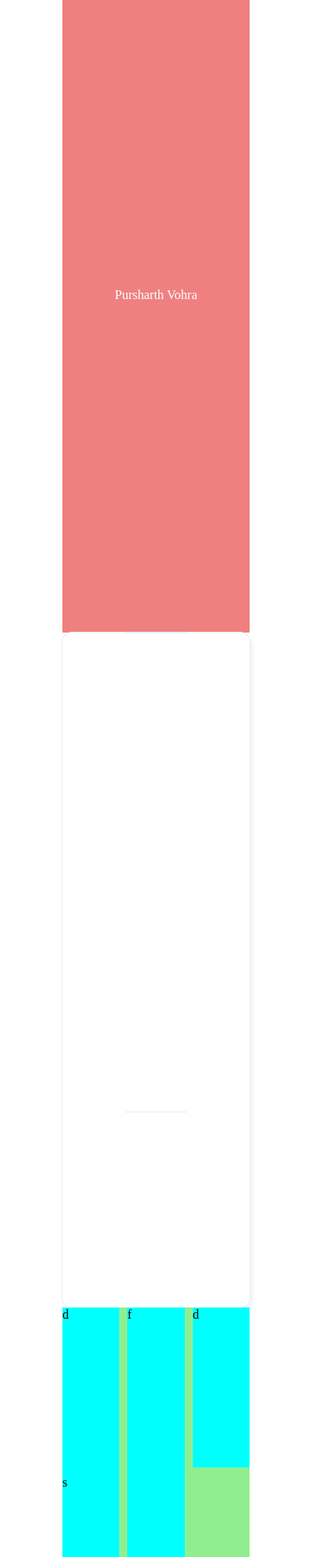
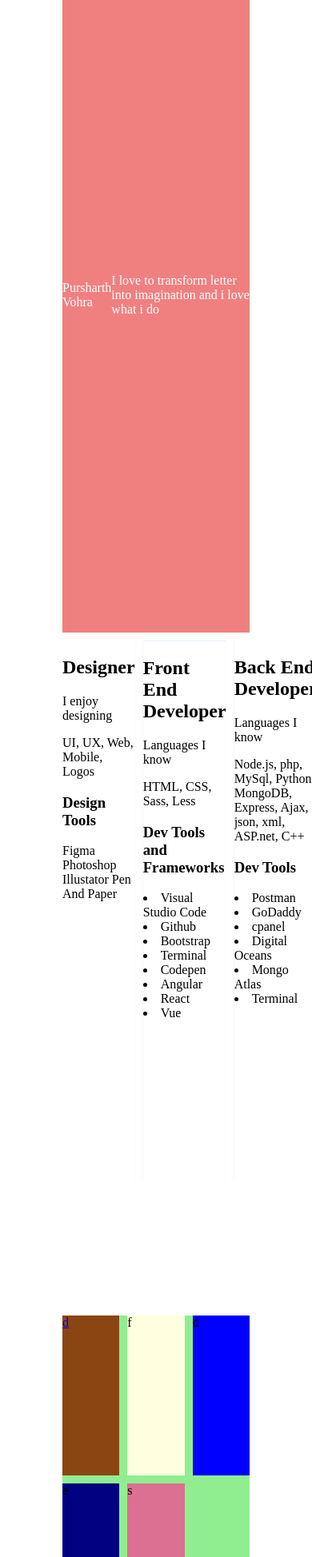
Before and after one commit to parasVohra/portfolio, a website: page index.html in a window 390 px wide. Shown: the part 53-2000 px from the top of the page at 80% size. Drawn offline with Linux system fonts and the light colour scheme.

Commit message:
project page added

```diff
--- a/index.html
+++ b/index.html
@@ -25,27 +25,76 @@
                         <li class="menuItem">About Me</li>
                         <li class="menuItem">Contact</li>
                         <li class="menuItem">Resume</li>
-                        <div>paras</div>
                     </div>
                 </div>
 
            <p>Pursharth Vohra</p>
+          <div> <p>I love to transform letter into imagination and i love what i do </p></div>
         </div>
 
         <div class="aboutContainer">
 
             <div class="designer">
+                <h2>Designer</h2>
+
+               <p>I enjoy designing</p>
+               <p>UI, UX, Web, Mobile, Logos</p>
+
+               <h3>Design Tools</h3>
+
+               <p>
+                   Figma
+                   Photoshop
+                   Illustator
+                   Pen And Paper
+               </p>
+
 
             </div>
 
-            <div class="frontEnd"></div>
+            <div class="frontEnd">
+                <h2>Front End Developer
+                </h2>
 
-            <div class="backEnd"></div>
+                <p>Languages I know</p>
+               <p> HTML, CSS, Sass, Less</p>
+
+               <h3>Dev Tools and Frameworks</h3>
+
+               <li>Visual Studio Code</li>
+               <li>Github</li>
+               <li>Bootstrap</li>
+               <li>Terminal</li>
+                <li>Codepen</li>
+                <li>Angular</li>
+                <li>React</li>
+                <li>Vue</li>
+
+
+
+            </div>
+
+            <div class="backEnd">
+               <h2> Back End Developer</h2>
+
+               <p>Languages I know</p>
+
+               <p>Node.js, php, MySql, Python, MongoDB, Express, Ajax, json, xml, ASP.net, C++</p>
+
+               <h3>Dev Tools</h3>
+               <li>Postman</li>
+               <li>GoDaddy</li>
+               <li>cpanel</li>
+               <li>Digital Oceans</li>
+               <li>Mongo Atlas</li>
+               <li>Terminal</li>
+            </div>
+
 
         </div>
 
         <div class="projectsContainer">
-            <div class="project p1">d</div>
+            <div class="project p1"> <a href="./explorersgetaway.html">d</a></div>
             <div class="project p2">f</div>
             <div class="project p3">d</div>
             <div class="project p4">e</div>
--- a/styles/style.css
+++ b/styles/style.css
@@ -7,7 +7,7 @@
 .menuButton .bar1, .menuButton .bar2, .menuButton .bar4 {
   width: 35px;
   height: 5px;
-  background-color: #fff;
+  background-color: rgb(26, 13, 13);
   margin: 6px 0;
   -webkit-transition: 0.4s;
   transition: 0.4s;
@@ -18,7 +18,7 @@
 .menuButton .bar3 {
   -webkit-transition: 0.4s;
   transition: 0.4s;
-  background-color: white;
+  background-color: black;
   z-index: 3;
   border-radius: 5px;
 }
@@ -27,13 +27,24 @@
   position: fixed;
   right: -50%;
   height: 100vh;
-  width: 40%;
+  width: 30vw;
   color: white;
   top: 0px;
-  background-color: black;
+  background-color:rgb(145, 90, 90);
   -webkit-transition: 0.4s;
   transition: 0.4s;
   z-index: -1;
+  display: grid;
+  grid-template-columns: 1fr;
+  grid-auto-rows: 10vh;
+  justify-items: center;
+  font-size: 30px;
+  padding-top: 15vh;
+}
+
+.menuItem{
+
+
 }
 
 .menuButton .menuSlider li {
@@ -110,25 +121,36 @@ body {
 .aboutContainer {
   height: 100vh;
   background-color: white;
+  padding-top: 10px;
 
   display: grid;
   grid-template-columns: 1fr 1fr 1fr;
-  grid-template-rows: 600px;
+  grid-template-rows: 100%;
   border-radius: 12px;
-  box-shadow:  5px 5px 0 rgba(233,240,243,0.5), 0 0 0 1px #E6ECF8
-
+  grid-gap: 10px;
 }
 
 .designer{
+  clip-path: polygon(0 0, 100% 0, 100% 80%, 0 70%);
+  background-color: white;
+  box-shadow:  5px 5px 5px rgba(233,240,243,0.5), 0 0 0 1px #E6ECF8
 
 }
 
 .frontEnd{
   border-top: solid #E6ECF8 1px;
   border-bottom:solid #E6ECF8 1px ;
+  clip-path: polygon(0 0, 100% 0, 100% 80%, 50% 85%, 0 80%);
+  background-color: white;;
+  box-shadow:  5px 5px 5px rgba(233,240,243,0.5), 0 0 0 1px #E6ECF8
+
+
 
 }
 .backEnd{
+  clip-path: polygon(0 0, 100% 0, 100% 70%, 0% 80%);
+  background-color: white;;
+  box-shadow:  5px 5px 5px rgba(233,240,243,0.5), 0 0 0 1px #E6ECF8
 
 }
 
@@ -145,20 +167,23 @@ body {
 }
 
 .p1 {
- grid-row: 1/3;
- grid-column: 1/2
+ grid-row: 1/2;
+ grid-column: 1/2;
+ background-color: saddlebrown;
 
 }
 
 .p2 {
-  grid-row: 1/3;
- grid-column: 2/3
+  grid-row: 1/2;
+ grid-column: 2/3;
+ background-color: lightyellow;
 
 }
 
 .p3 {
   grid-row: 1/2;
  grid-column: 3/4;
+ background-color: blue;
 
 }
 
@@ -166,16 +191,17 @@ body {
 
   grid-row: 2/3;
   grid-column: 1/2;
+  background-color: navy;
 }
 
 .p5 {
-  grid-row: 2/2;
- grid-column: 1/2;
+  grid-row: 2/3;
+ grid-column: 2/3;
+ background-color: palevioletred;
 
 }
 
 .project{
-  background-color: aqua;
 }
 
 .contactContainer {
```
Also changed, not shown: explorersgetaway.html (added, +63 -0 lines).
